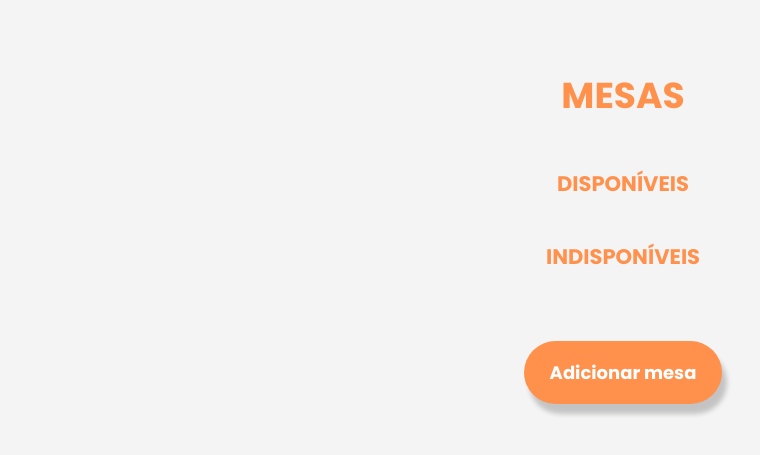
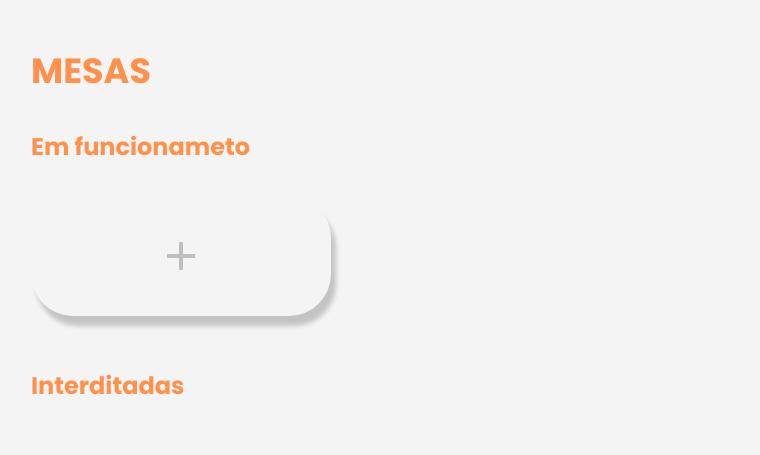
Before and after one commit to Henrique-BO/GARFO, a Django app: page /mesas/ in a window 1280 px wide. Shown: the part 128-583 px from the top of the page, without its empty margins (17-777 px from the left). Run offline with Django 3.2, Linux system fonts and the light colour scheme; the visitor is signed in with stand-in values (Sample User, id 1); data that the repository does not hold is empty.

Commit message:
Atualizar página das mesas

```diff
--- a/pedidos/templates/pedidos/list_mesas.html
+++ b/pedidos/templates/pedidos/list_mesas.html
@@ -2,7 +2,7 @@
 {% load static %}
 
 {% block title %}
-GARFO
+Lista de Mesas | GARFO
 {% endblock title %}
 
 {% block content %}
@@ -15,52 +15,65 @@ GARFO
 
 <main id="container-central">
 
-    <h1>MESAS</h1>
+    <span>MESAS</span>
 
-    <h3>DISPONÍVEIS</h3>
+    <p>Em funcionameto</p>
 
-    <div id="cards-container">
+    <section id="container-inner-2">
+
         {% if mesas_disp %}
             {% for mesa in mesas_disp %}
-        <a href="{% url 'pedidos:detail_mesa' mesa.id %}" class="card" id="card-mesa">
+                <a href="{% url 'pedidos:detail_mesa' mesa.id %}" class="card" id="single-card">
+
+                    <div class="left-part">
+                        <div id="table-number"> Mesa {{ mesa.id }}</div>
+                    </div>
+
+                    <div class="right-part">
+                        <div id="table-info">{{ mesa.capacidade }} Pessoas</div>
+                        <br>
+                        <div id="table-info">{{ mesa.localizacao }}</div>
+                    </div>
+
+                </a>
+            {% endfor %}
+        {% endif %}
+
+        <a href="{% url 'pedidos:create_mesa' %}" class="card" id="add-card">
+            <img src="{% static 'plus.svg' %}">
+        </a>
+
+
+
+    </section>
+
+    <p>Interditadas</p>
+
+    <section id="container-inner-2">
+
+        {% if mesas_indisp %}
+            {% for mesa in mesas_indisp %}
+                <a href="{% url 'pedidos:detail_mesa' mesa.id %}" class="card" id="single-card">
+
                     <div class="left-part">
                         <div id="table-number">Mesa {{ mesa.id }}</div>
-                <div class="space"></div>
-                <div class="space"></div>
                     </div>
+
                     <div class="right-part">
                         <div id="table-info">{{ mesa.capacidade }} Pessoas</div>
-                <div class="space"></div>
+                        <br>
                         <div id="table-info">{{ mesa.localizacao }}</div>
                     </div>
                 </a>
             {% endfor %}
         {% endif %}
-    </div>
 
-    <h3>INDISPONÍVEIS</h3>
+    </section>
 
-    <div id="#cards-container">
-    {% if mesas_indisp %}
-        {% for mesa in mesas_indisp %}
-        <a href="{% url 'pedidos:detail_mesa' mesa.id %}" class="card" id="card-mesa">
-            <div class="left-part">
-                <div id="table-number">Mesa {{ mesa.id }}</div>
-                <div class="space"></div>
-                <div class="space"></div>
-            </div>
-            <div class="right-part">
-                <div id="table-info">{{ mesa.capacidade }} Pessoas</div>
-                <div class="space"></div>
-                <div id="table-info">{{ mesa.localizacao }}</div>
-            </div>
-        </a>
-        {% endfor %}
-    {% endif %}
-    </div>
 
-    <a href="{% url 'pedidos:create_mesa' %}"><button>Adicionar mesa</button></a>
 
 </main>
 
 {% endblock content %}
+
+<a href="{% url 'pedidos:create_mesa' %}"><button>Adicionar mesa</button></a>
--- a/static/style.css
+++ b/static/style.css
@@ -82,20 +82,22 @@
   padding-left: 6vh;
 }
 
+#container-central p {
+  font-size: 24px;
+  font-weight: bold;
+  padding: 0;
+  margin: 0;
+  align-self: normal;
+  padding-left: 6vh;
+  padding-top: 4vh;
+}
+
 #container-inner {
   display: flex;
   align-content: center;
   justify-content: center;
   flex-wrap: wrap;
   padding-top: 4vh;
-}
-
-#container-inner-2 {
-  display: flex;
-  align-self: normal;
-  flex-wrap: wrap;
-  padding-top: 4vh;
-  padding-left: 6vh;
 }
 
 #container-inner article {
@@ -105,6 +107,8 @@
   width: 300px;
   margin-right: 60px;
   margin-left: 60px;
+
+  font-weight: bold;
 }
 
 #container-inner article p{
@@ -114,6 +118,14 @@
   margin: 0;
   align-self: center;
   padding-bottom: 3vh;
+}
+
+#container-inner-2 {
+  display: flex;
+  align-self: normal;
+  flex-wrap: wrap;
+  padding-top: 4vh;
+  padding-left: 6vh;
 }
 
 #button-container {
@@ -147,17 +159,6 @@
   box-shadow: none;
 }
 
-#cards-container {
-  display: flex;
-  align-items: center;
-  justify-content: center;
-  flex-wrap: wrap;
-}
-
-#cards-container .card {
-  margin: 0 32px 32px 32px;
-}
-
 /* Layout dos cards */
 
 .card {
@@ -187,10 +188,6 @@
   padding-left: 32px;
 }
 
-.left-part .space, .right-part .space {
-  height: 16.8px;
-}
-
 #table-number {
   color: var(--laranja-escuro);
   font-size: 14px;
@@ -214,7 +211,6 @@
 
 #item-name {
   font-size: 14px;
-  font-weight: bold;
   text-transform: uppercase;
   margin: 0;
   display: flex;
@@ -224,6 +220,18 @@
 
 #single-card {
   margin-right: 20px;
+}
+
+#add-card {
+  margin-right: 20px;
+  background-color: var(--cinza-claro);
+  justify-content: center;
+}
+
+#add-card img {
+  height: auto;
+  width: auto;
+  justify-content: center;
 }
 
 .card form {
@@ -247,7 +255,7 @@
   border: 0;
 }
 
-.card form button img {
+.card img {
   object-fit: none;
   border-radius: 0;
   box-shadow: none;
```
Also changed, not shown: static/check.svg, static/plus.svg (added). Lines whose indentation alone changed are shown as unchanged.
